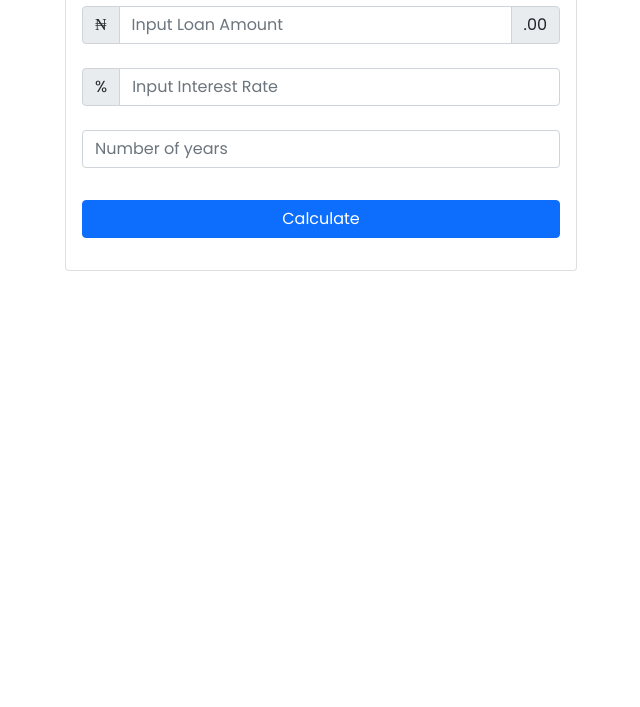
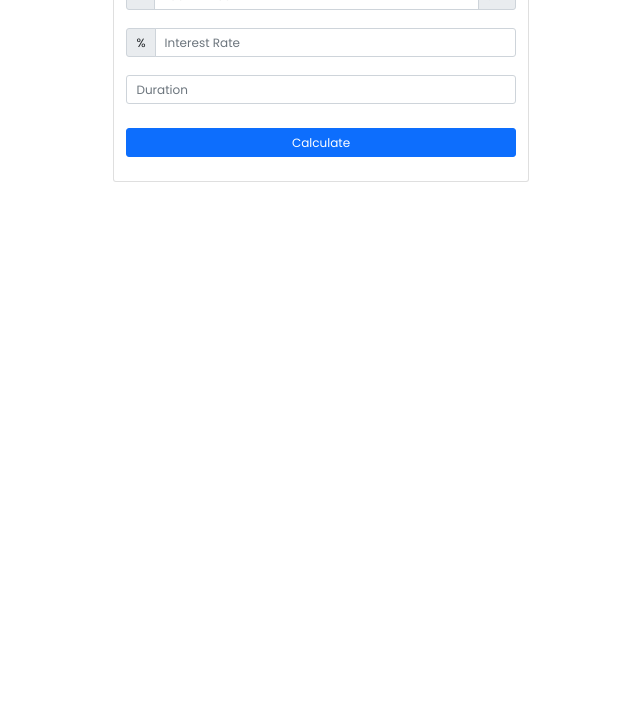
Before and after one commit to Temitope3665/Loan-Calculator-WebApp, a plain HTML site: page index.html in a window 1280 px wide. Shown: the part 93-800 px from the top of the page, without its empty margins (319-959 px from the left). Drawn offline with nearby package versions, Linux system fonts and the light colour scheme.

Commit message:
Updated Commit

```diff
--- a/index.html
+++ b/index.html
@@ -19,7 +19,7 @@
     <main class="container">
         <div class="row">
             <div class="col-12">
-                <div class="card ms-auto me-auto mt-4" id="card-wrapper" style="width: 32rem;">
+                <div class="card ms-auto me-auto mt-4" id="card-wrapper" >
                     <div class="card-body">
 
                         <div class="error-page mb-4">
@@ -30,7 +30,7 @@
 
                         <div class="input-group mb-3 mt-4 loan-amount-wrapper">
                             <span class="input-group-text">₦</span>
-                            <input class="form-control loan-amount" aria-label="Amount (to the nearest naira)" placeholder="Input Loan Amount" value="" />
+                            <input class="form-control loan-amount" aria-label="Amount (to the nearest naira)" placeholder="Loan Amount" value="" />
                             <span class="input-group-text">.00</span>
 
                         </div>
@@ -38,13 +38,13 @@
 
                         <div class="input-group mb-3 mt-4 interest-wrapper">
                             <span class="input-group-text">%</span>
-                            <input type="text" class="form-control interest-rate" aria-label="Amount (to the nearest naira)" placeholder="Input Interest Rate" value="" />
+                            <input type="text" class="form-control interest-rate" aria-label="Amount (to the nearest naira)" placeholder="Interest Rate" value="" />
                         </div>
                         <p class="error" id="error-interest-rate"></p>
 
                         <div class="input-group mb-3 mt-4 year-wrapper">
                             <!-- <span class="input-group-text">%</span> -->
-                            <input type="text" class="form-control year" aria-label="Amount (to the nearest naira)" placeholder="Number of years" value="" />
+                            <input type="text" class="form-control year" aria-label="Amount (to the nearest naira)" placeholder="Duration" value="" />
                         </div>
                         <p class="error" id="error-year"></p>
 
--- a/styles.css
+++ b/styles.css
@@ -5,7 +5,7 @@ body {
 * {
     color: #fff;
     box-sizing: border-box;
-    /* font-size: 13px; */
+    font-size: 12px;
 }
 
 .loader-wrapper {
@@ -34,13 +34,13 @@ body {
     padding: 10px;
 }
 
-/* #card-wrapper {
-    width: 40%;
+#card-wrapper {
+    width: 37%;
 }
 
-@media screen and  (max-width: 1005px) {
+@media screen and  (max-width: 900px) {
     #card-wrapper {
         width: 80%;
         font-size: 12px;
     }
-} */
+}
```
